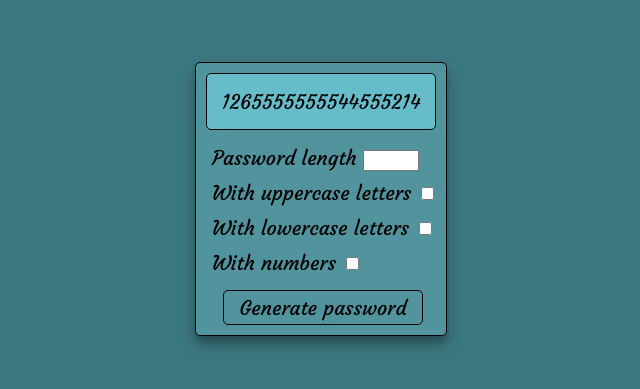
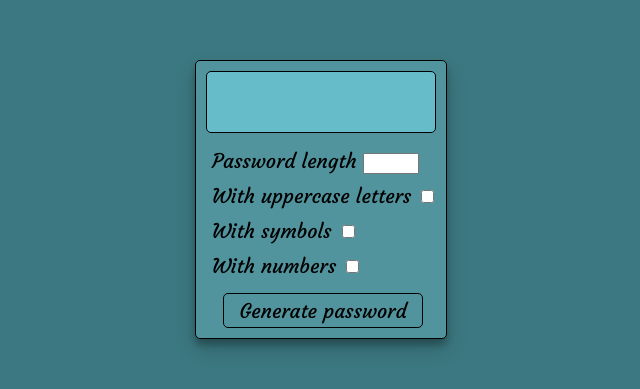
Before and after one commit to NikoSoder/Password-generator, a plain HTML site: page index.html in a window 1280 px wide. Shown: the part 209-598 px from the top of the page, without its empty margins (327-967 px from the left). Drawn offline with Linux system fonts and the light colour scheme.

Commit message:
added app.js

```diff
--- a/index.html
+++ b/index.html
@@ -15,7 +15,7 @@
   </head>
   <body>
     <div class="main-content">
-      <div id="password-display">1265555555544555214</div>
+      <div id="password-display"></div>
       <div class="options">
         <label for="length">Password length</label>
         <input type="number" min="5" max="20" id="length" />
@@ -25,8 +25,8 @@
         <input type="checkbox" id="upper" />
       </div>
       <div class="options">
-        <label for="lower">With lowercase letters</label>
-        <input type="checkbox" id="lower" />
+        <label for="symbols">With symbols</label>
+        <input type="checkbox" id="symbols" />
       </div>
       <div class="options">
         <label for="numbers">With numbers</label>
@@ -34,5 +34,6 @@
       </div>
       <button>Generate password</button>
     </div>
+    <script src="app.js"></script>
   </body>
 </html>
--- a/styles.css
+++ b/styles.css
@@ -19,6 +19,7 @@ body {
 }
 
 #password-display {
+    min-height: 2em;
     background-color: rgb(102, 188, 201);
     border: 1px solid black;
     padding: 10px;
@@ -47,7 +48,6 @@ button {
     margin-bottom: 10px;
     cursor: pointer;
     border-radius: 5px;
-
 }
 
 button:hover {
```
Also changed, not shown: app.js (added).
